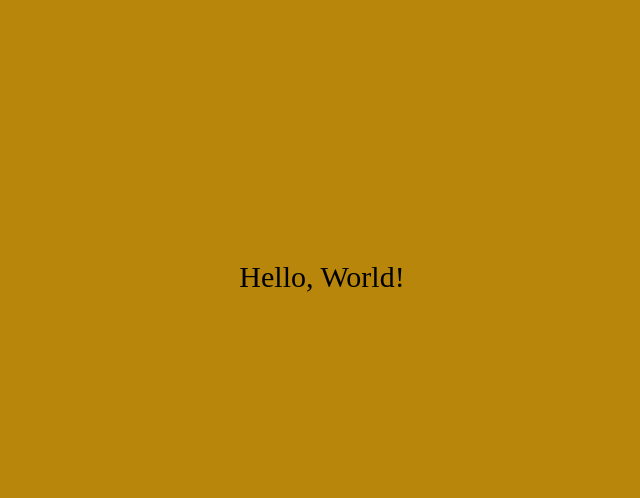
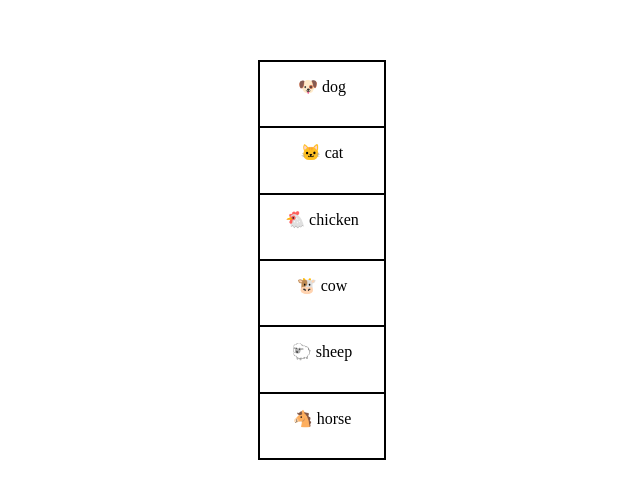
Before and after one commit to Huuduc2707/reactjs-exercise, a React (Create React App) app: page / in a window 1280 px wide. Shown: the part 140-638 px from the top of the page, without its empty margins (318-958 px from the left). Built offline with nearby package versions, Linux system fonts and the light colour scheme.

Commit message:
Completed exercise 2

```diff
--- a/public/index.html
+++ b/public/index.html
@@ -5,6 +5,5 @@
   <meta name="viewport" content="width=device-width, initial-scale=1.0">
   <title>React exercise</title>
 </head>
-<body id="root">
-</body>
+<body id="root"></body>
 </html>
--- a/src/App.tsx
+++ b/src/App.tsx
@@ -1,4 +1,4 @@
-import Exercise1 from "./components/Exercise1";
-export default function App(){
-    return <Exercise1 />;
+import Exercise2 from "./components/Exercise2";
+export default function App(): JSX.Element{
+    return <Exercise2 />;
 }
--- /dev/null
+++ b/src/components/Exercise2.tsx
@@ -0,0 +1,9 @@
+import '../style/exercise2.css';
+let animals: Array<string> = ['🐶 dog', '🐱 cat', '🐔 chicken', '🐮 cow', '🐑 sheep', '🐴 horse'];
+export default function Exercise2(): JSX.Element{
+    return (
+        <ul>
+            {animals.map((animal) => <li>{animal}</li>)}
+        </ul>
+    );
+}
--- /dev/null
+++ b/src/style/exercise2.css
@@ -0,0 +1,31 @@
+html{
+    height: 100%;
+    width: 100%;
+}
+
+body{
+    width: 100%;
+    height: 100%;
+    display: flex;
+    justify-content: center;
+    align-items: center;
+}
+
+ul{
+    width: 10%;
+    height: 50%;
+    list-style-type: none;
+    border: 2px solid black;
+    border-bottom-width: 0;
+    display: flex;
+    flex-direction: column;
+    align-items: center;
+    text-align: center;
+}
+
+li{
+    width: 100%;
+    height: calc(100% / 6);
+    margin-top: 12%;
+    border-bottom: 2px solid black;
+}
```
